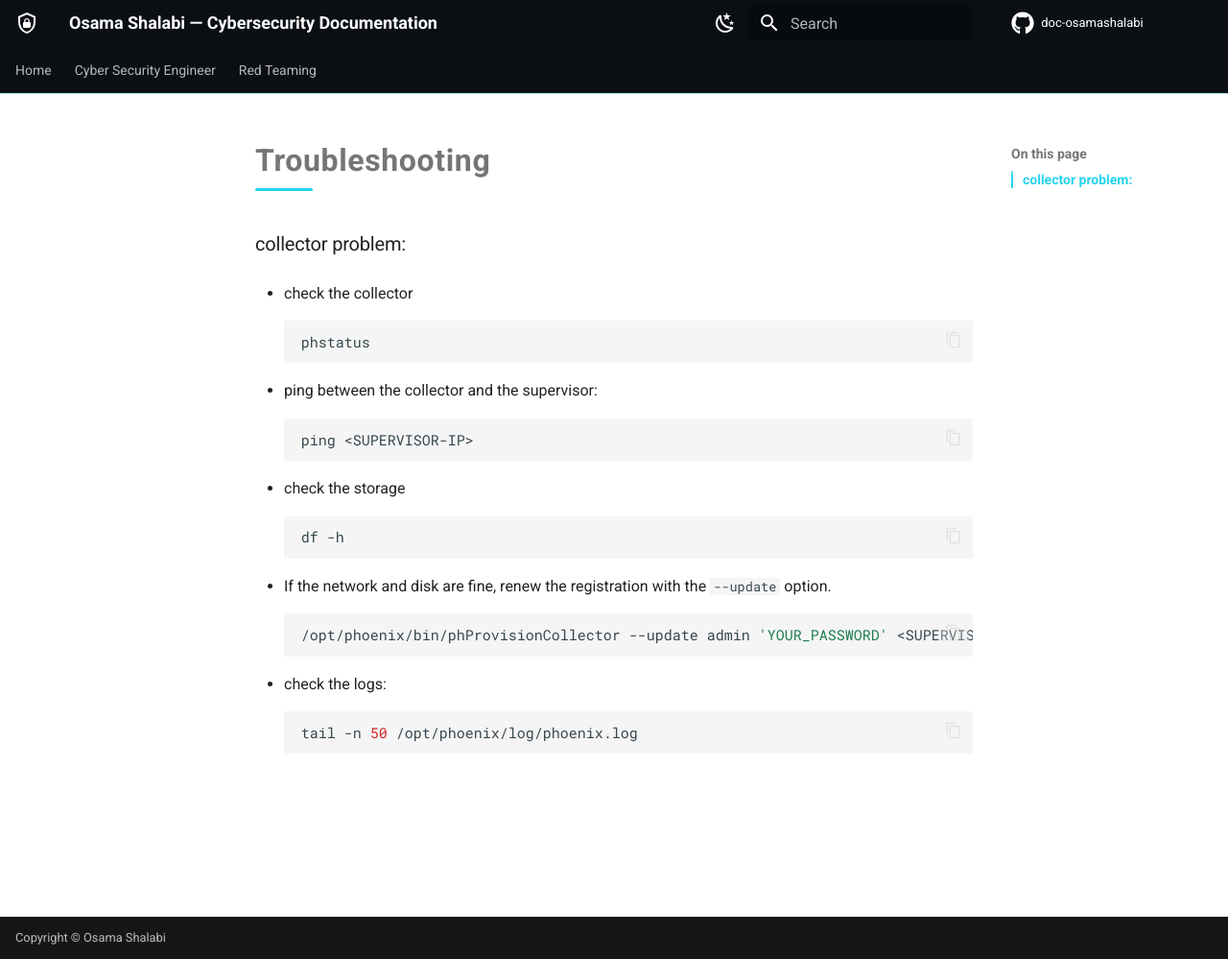
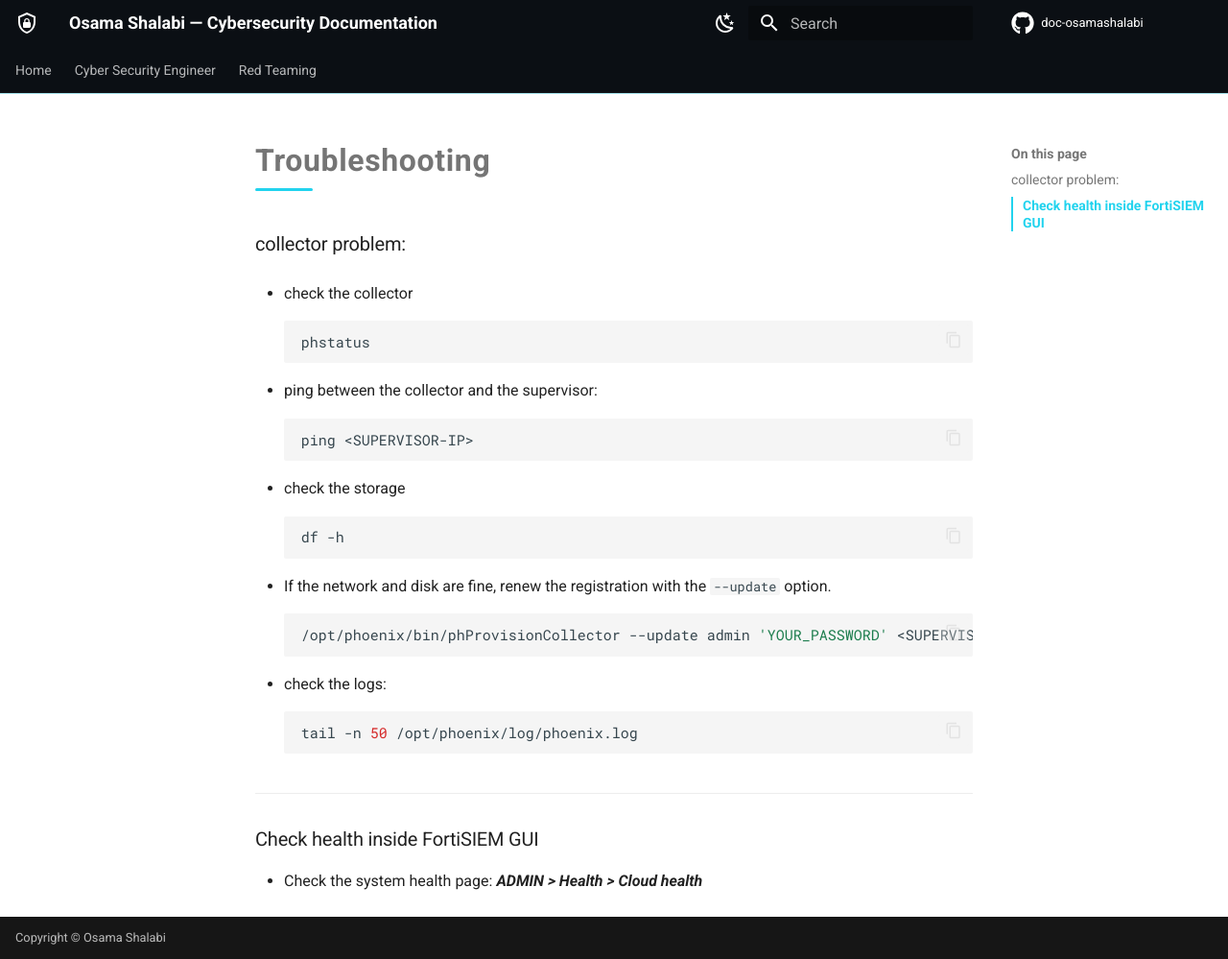
Before and after one commit to osamashalabi432-png/doc-osamashalabi, an MkDocs documentation site: the page built from docs/cyber-security-engineer/siem/fortisiem/troubleshooting/troubleshooting.md, in a window 1280 px wide and 999 px high. Shown: the whole window at 96% size. Built offline with MkDocs 1.6.1 and Material for MkDocs 9.7.7, drawn with Linux system fonts in a browser that asks for light colours; comment, search, counter and statistics services are not loaded.

Commit message:
vault backup: 2026-10-18 12:41:23

````diff
--- a/docs/cyber-security-engineer/siem/fortisiem/troubleshooting/troubleshooting.md
+++ b/docs/cyber-security-engineer/siem/fortisiem/troubleshooting/troubleshooting.md
@@ -23,3 +23,8 @@ df -h
 ```bash
 tail -n 50 /opt/phoenix/log/phoenix.log
 ```
+
+---
+### Check health inside FortiSIEM GUI
+
+- Check the system health page: ***ADMIN > Health > Cloud health***
````
